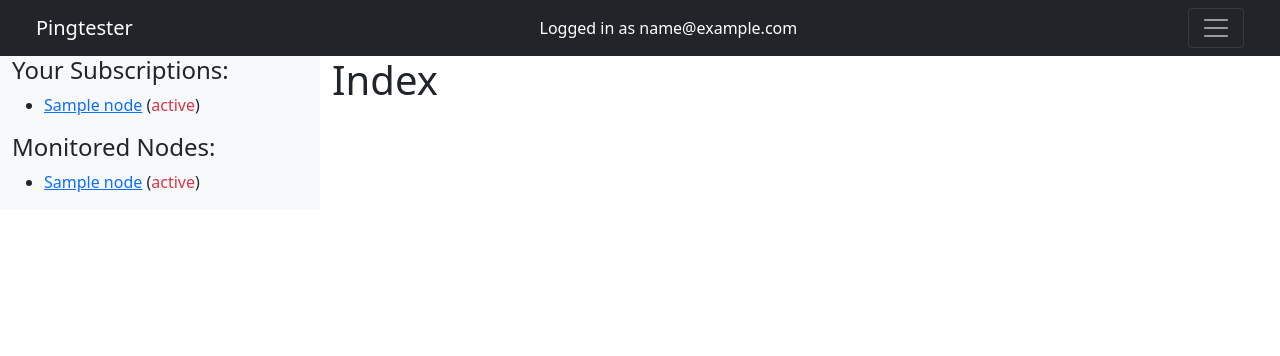
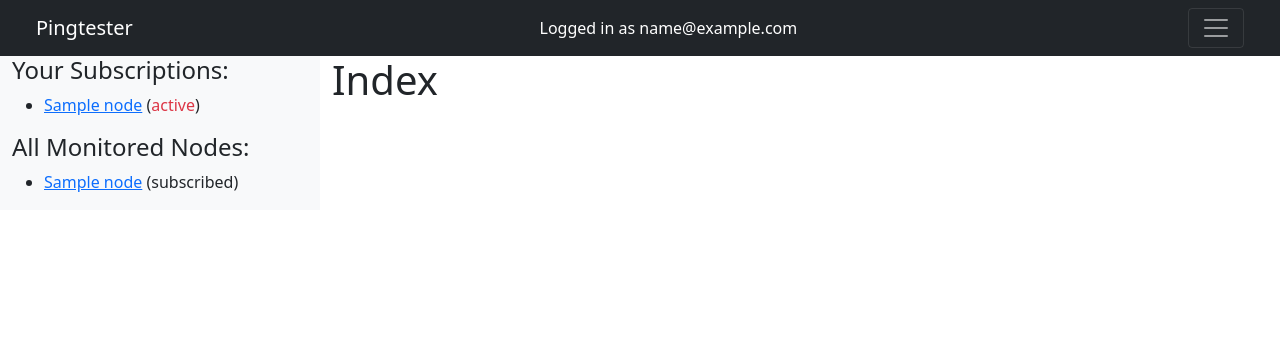
Before and after one commit to lemoer/keepitup, a Flask app: page / in a window 1280 px wide. Shown: the top 356 px of the page. Run offline with Flask 2, Linux system fonts and the light colour scheme; the visitor is signed in with stand-in values (Sample User, id 1); tables that the repository leaves empty hold one stand-in row (values such as "Sample post"); parts of the project's set-up code (start-up, migrations or seed data) failed here and were passed over; some libraries are stand-ins or nearby versions.

Commit message:
Do not show status of "All Monitored Nodes" in sidebar.

```diff
--- a/templates/layout.html
+++ b/templates/layout.html
@@ -46,12 +46,12 @@
 					{% endfor %}
 					</ul>
 					{% endif %}
-					<h4>Monitored Nodes:</h4>
+					<h4>All Monitored Nodes:</h4>
 					<ul>
 					{% for node in node_list.nodes %}
 						<li>
 							<a href="{{ url_for('node', nodeid=node.nodeid) }}">
-								{{ node.name }}</a> (<span class="{% if node.state != 'ok' %}text-danger{% else %}text-success{% endif %}">{{ node.state }}</span>)
+								{{ node.name }}</a>{% if node in user.subscribed_nodes %} (subscribed){% endif %}
 						</li>
 					{% endfor %}
 					</ul>
```
